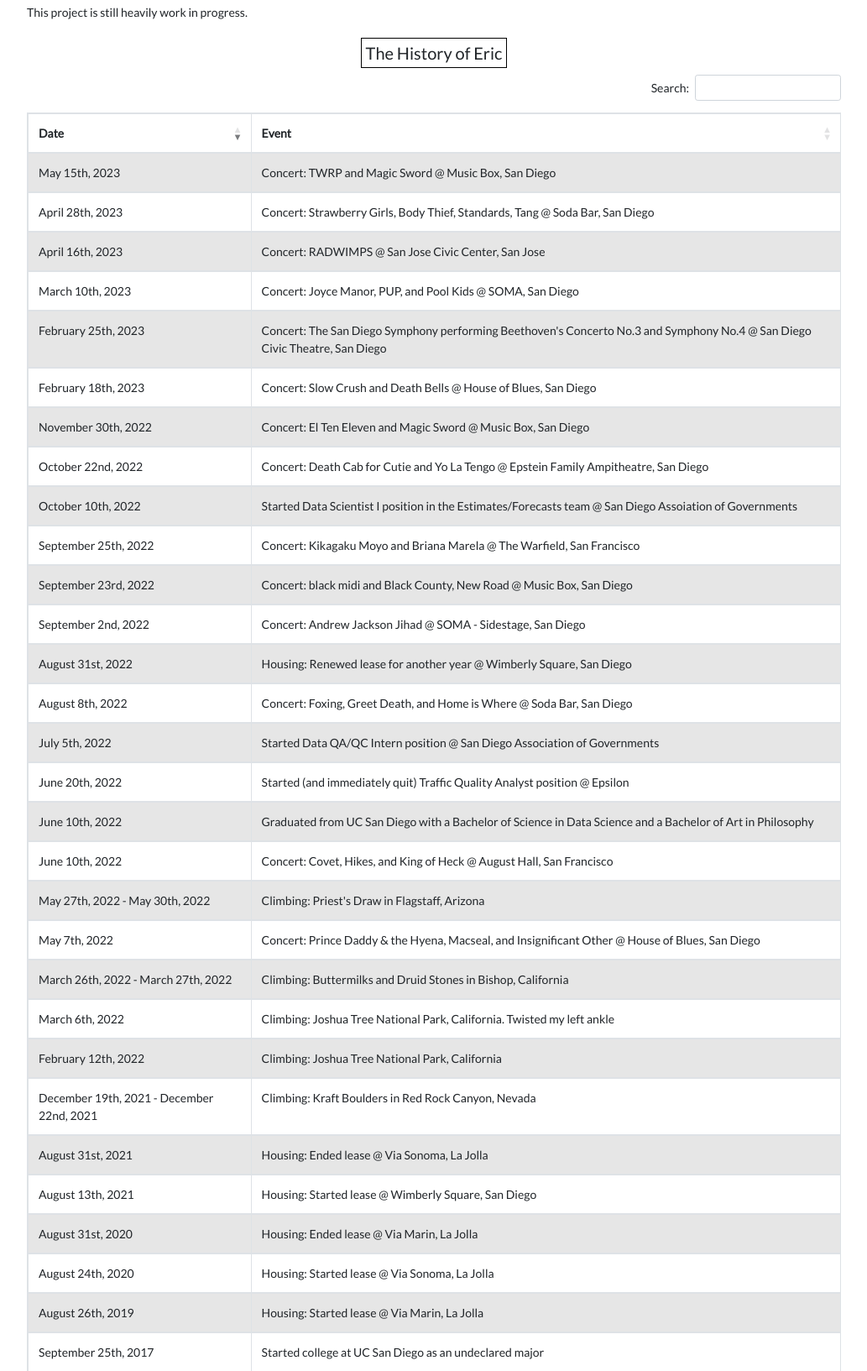
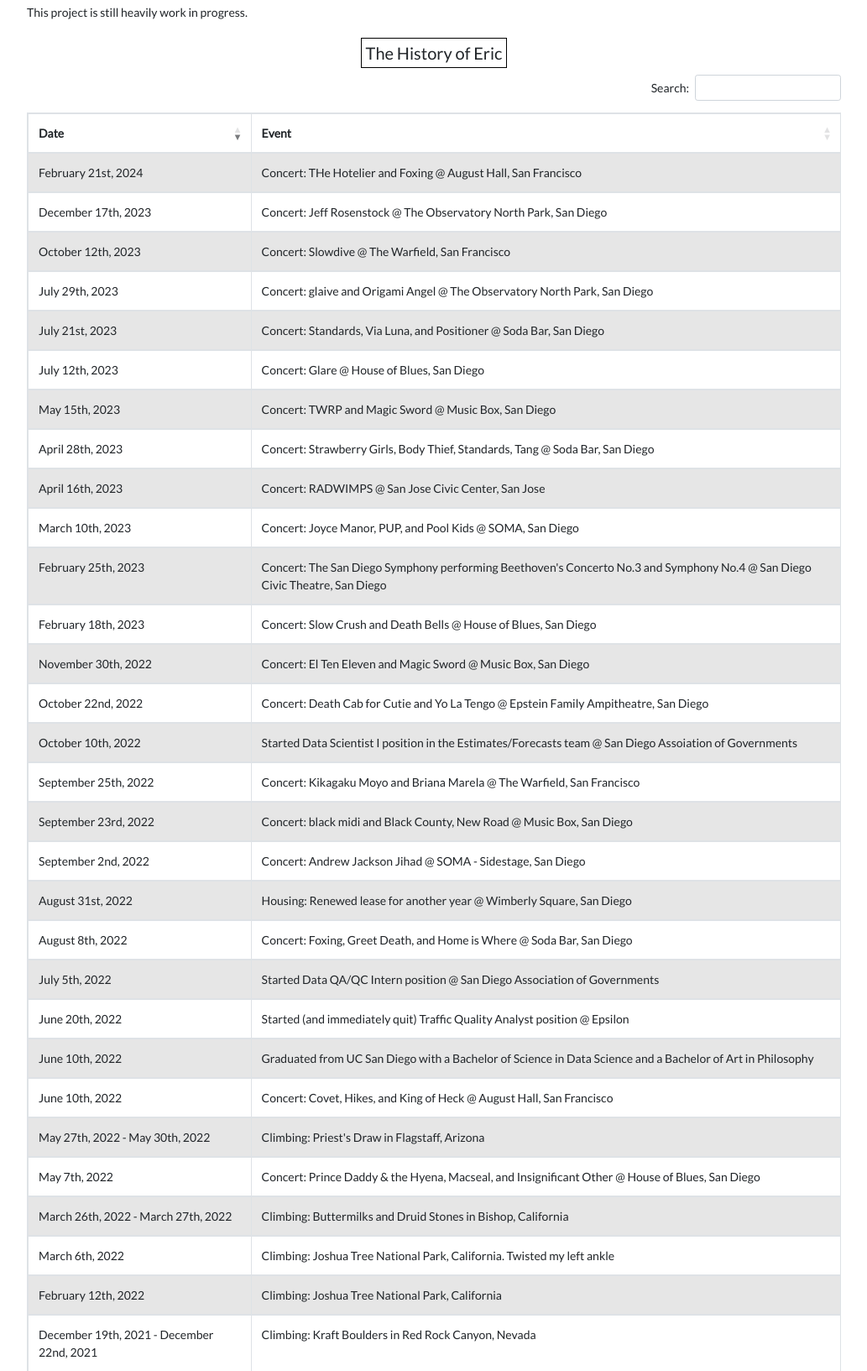
Before and after one commit to twigtheoracle/twigtheoracle.com, a Django app: page /projects/timeline in a window 1280 px wide. Shown: the part 214-1847 px from the top of the page at 84% size, without its empty margins (123-1156 px from the left). Run offline with Django 3.2, Linux system fonts and the light colour scheme; some libraries are stand-ins or nearby versions.

Commit message:
Update timeline.html

```diff
--- a/website/mysite/templates/projects/timeline.html
+++ b/website/mysite/templates/projects/timeline.html
@@ -42,6 +42,30 @@
                 </tr>
             </thead>
             <tbody>
+                <tr>
+                    <td><span>20240221</span>February 21st, 2024</td>
+                    <td>Concert: THe Hotelier and Foxing @ August Hall, San Francisco</td>
+                </tr>
+                <tr>
+                    <td><span>20231217</span>December 17th, 2023</td>
+                    <td>Concert: Jeff Rosenstock @ The Observatory North Park, San Diego</td>
+                </tr>
+                <tr>
+                    <td><span>20231012</span>October 12th, 2023</td>
+                    <td>Concert: Slowdive @ The Warfield, San Francisco</td>
+                </tr>
+                <tr>
+                    <td><span>20230729</span>July 29th, 2023</td>
+                    <td>Concert: glaive and Origami Angel @ The Observatory North Park, San Diego</td>
+                </tr>
+                <tr>
+                    <td><span>20230721</span>July 21st, 2023</td>
+                    <td>Concert: Standards, Via Luna, and Positioner @ Soda Bar, San Diego</td>
+                </tr>
+                <tr>
+                    <td><span>20230712</span>July 12th, 2023</td>
+                    <td>Concert: Glare @ House of Blues, San Diego</td>
+                </tr>
                 <tr>
                     <td><span>20230515</span>May 15th, 2023</td>
                     <td>Concert: TWRP and Magic Sword @ Music Box, San Diego</td>
```
